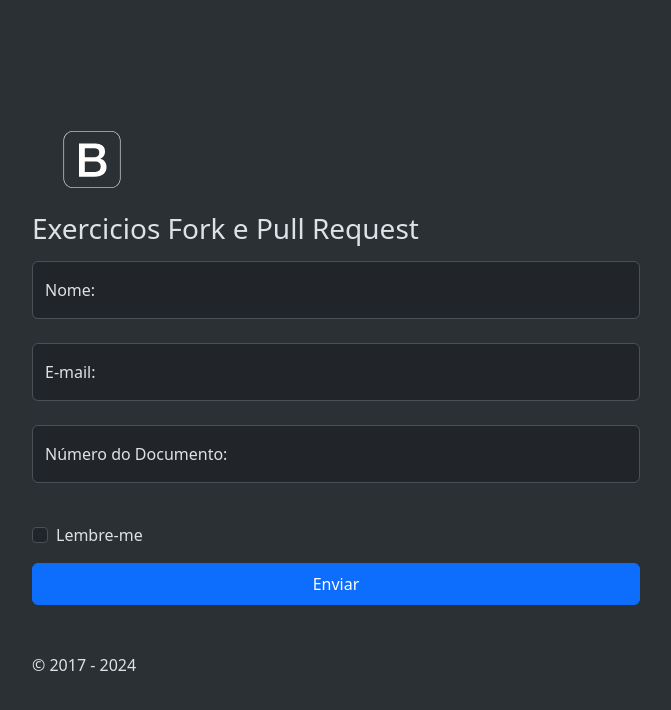
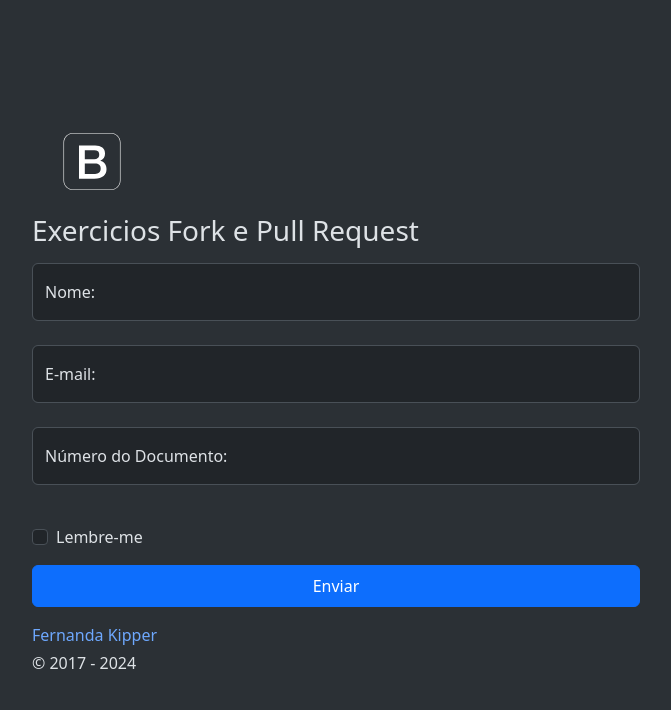
Before and after one commit to Oliver-prg/form_envio, a plain HTML site: page index.html in a window 1280 px wide. Shown: the whole page, without its empty margins (304-975 px from the left). Drawn offline with Linux system fonts and the light colour scheme.

Commit message:
Link da Fernanda Kipper adicionado em index.html e action_confirmation.html

```diff
--- a/index.html
+++ b/index.html
@@ -37,9 +37,10 @@
             <button class="btn btn-primary w-100 py-2">Enviar</button>
         </form>
 
-        <p class="text-body-secundary mt-5 mb-3">© 2017 - 2024</p>
+        <p class="text-body-secundary mt-3 mb-1">
+            <a class="link-offset-2 link-underline link-underline-opacity-0" href="https://youtu.be/Gp1Mb3_fxbg?si=O8NqLCUpjmclHi3ls">Fernanda Kipper</a>
+        </p>
+        <p class="text-body-secundary mt-1 mb-3">© 2017 - 2024</p>
     </main>
-
-
 </body>
 </html>
```
Also changed, not shown: action_confirmation.html (+4 -3 lines).
